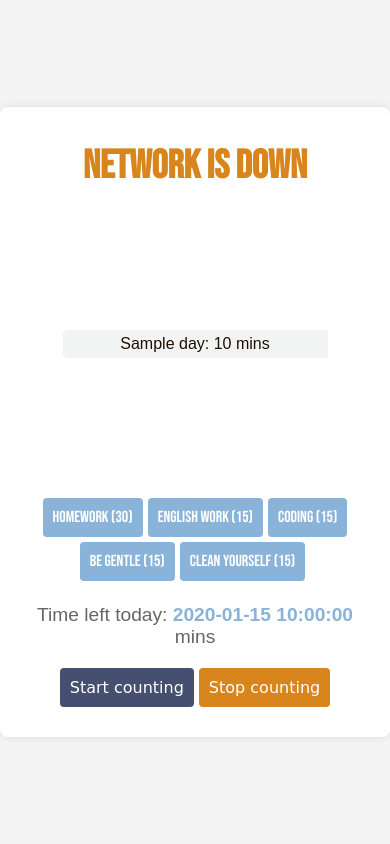
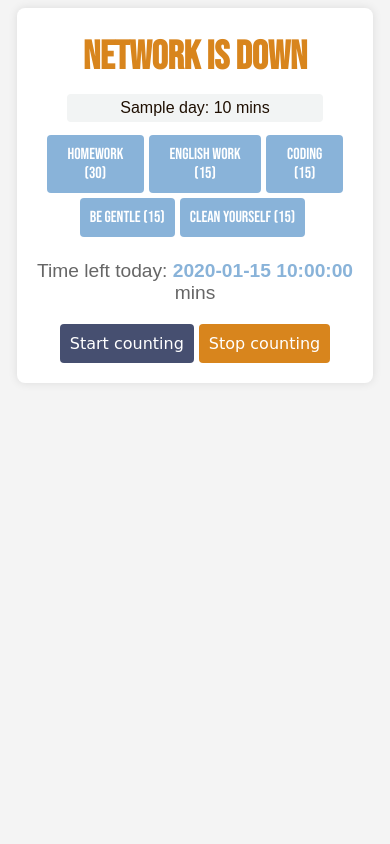
Before and after one commit to jacobmee/kid_control, a Flask app: template templates/index.html in a window 390 px wide. Run offline with Flask 3, Linux system fonts and the light colour scheme; the template is opened without the code that fills it: most values are stand-ins (such as "Sample title", 1, 10 or a date in 2020); parts of the project's set-up code (start-up, migrations or seed data) failed here and were passed over; some web fonts are replaced.

Commit message:
page layout

```diff
--- a/templates/index.html
+++ b/templates/index.html
@@ -12,12 +12,12 @@
         body {
             font-family: Gidole, sans-serif;
             background-color: #f4f4f4;
-            margin: 0;
-            padding: 0;
+            margin: 10;
+            padding: 10;
             display: flex;
             justify-content: center;
             align-items: center;
-            height: 100vh;
+            height: auto;
         }
         .container {
             background-color: #fff;
@@ -28,15 +28,15 @@
             display: flex;
             flex-direction: column;
             justify-content: space-between;
-            height: 90vh; /* Reduced height */
-            max-width: 600px; /* Adjust max-width as needed */
+            height: auto; /* Reduced height */
+            max-width: 90%;
         }
         h1 {
             color: #333;
             margin-bottom: 5px;
             font-size: 1.5em;
         }
-        p {
+      p {
             font-size: 1em;
             color: #666;
             margin: 5px 0;
@@ -119,11 +119,6 @@
             margin-top: 3px; /* Adjust margin to move closer to the list */
         }
         @media (max-width: 768px) {
-            .container {
-                height: 70vh; /* Reduced height */
-                padding: 20px; /* Add more padding for better spacing */
-                max-width: 90%; /* Reduce the width for smaller screens */
-            }
             button {
                 width: 100%; /* Make buttons take full width */
                 height: auto; /* Adjust height dynamically */
```
